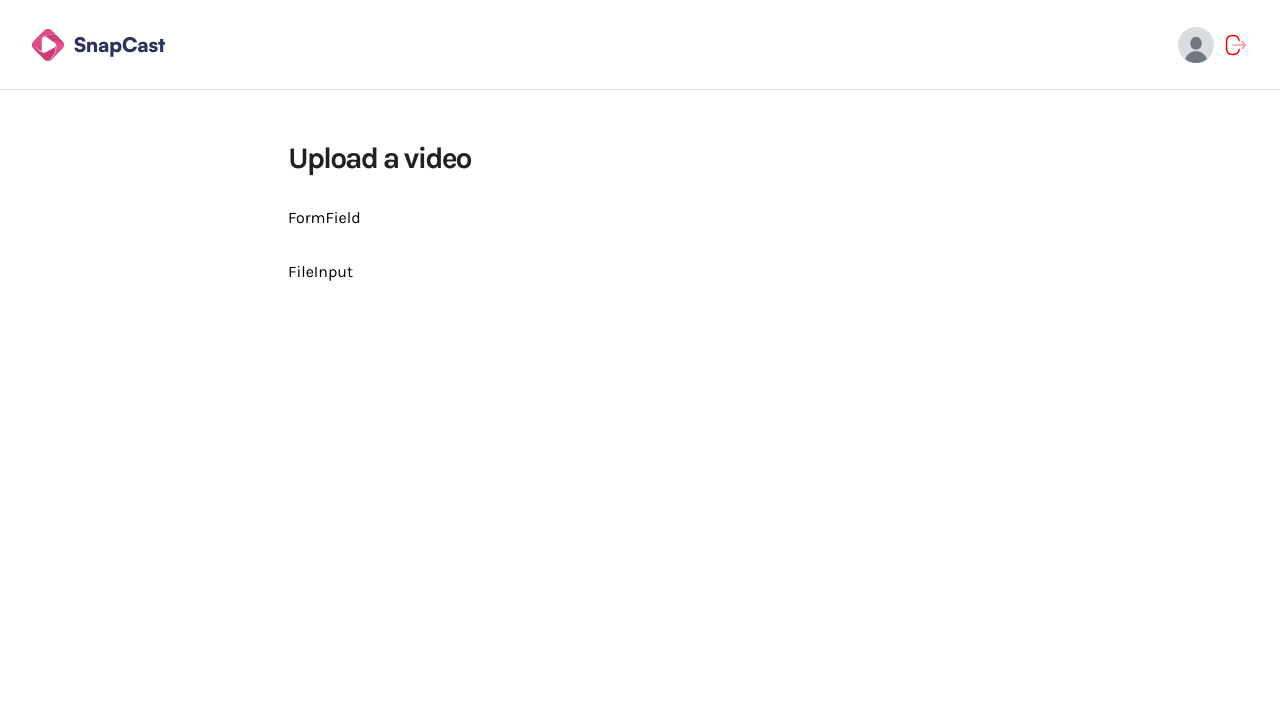
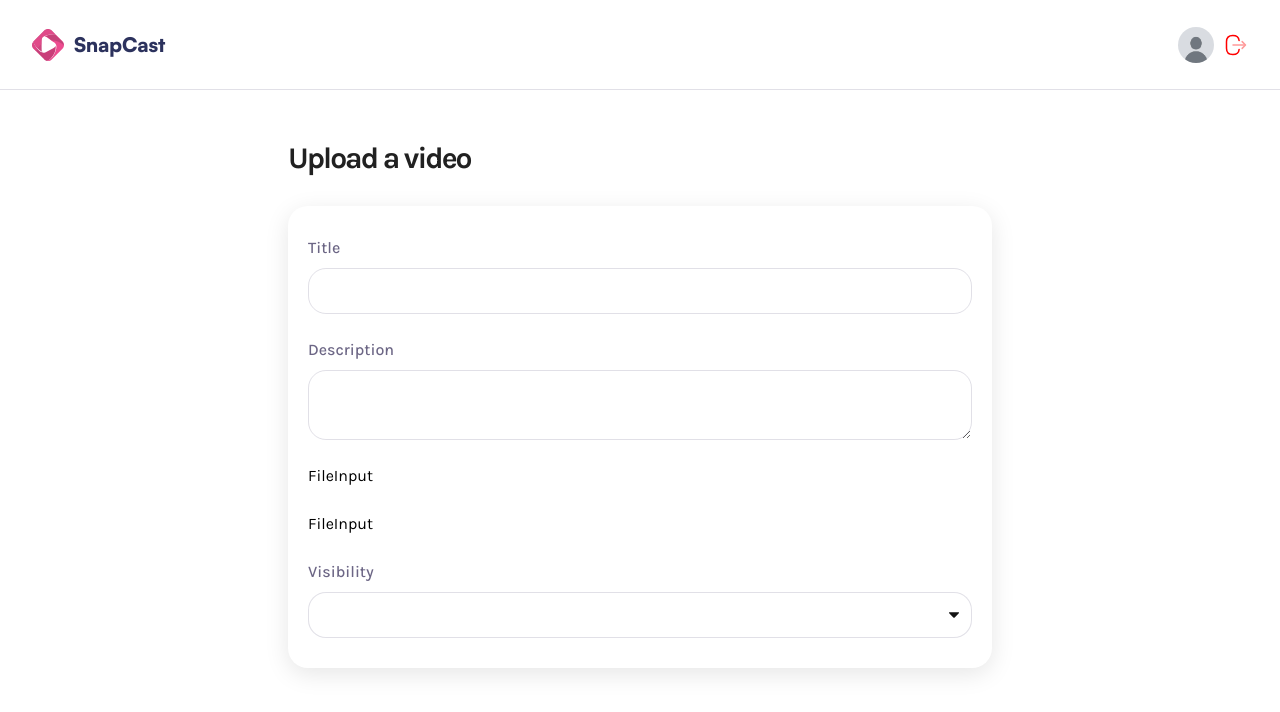
Before and after one commit to Lostovayne/video-sharing-and-recording-platform, a Next.js app: page /upload in a window 1280 px wide. Shown: the top 712 px of the page. Built offline with nearby package versions, Linux system fonts and the light colour scheme.

Commit message:
add input type in FormField component

```diff
--- a/app/(root)/upload/page.tsx
+++ b/app/(root)/upload/page.tsx
@@ -1,12 +1,62 @@
 import FileInput from "@/components/FileInput";
 import FormField from "@/components/FormField";
+import { ChangeEvent, useState } from "react";
+
+interface FormInitialState {
+  title: string;
+  description: string;
+  visibility: string;
+}
 
 const UploadPage = () => {
+  const [error, setError] = useState<string | null>(null);
+  const [formData, setFormData] = useState<FormInitialState>({
+    title: "",
+    description: "",
+    visibility: "public",
+  });
+
+  const handleInputChange = (e: ChangeEvent<HTMLInputElement>) => {
+    const { name, value } = e.target;
+    setFormData((prev) => ({ ...prev, [name]: value }));
+  };
+
   return (
     <div className="wrapper-md upload-page">
       <h1>Upload a video</h1>
-      <FormField />
-      <FileInput />
+      {error && <div className="error-field">{error}</div>}
+
+      <form className="rounded-20 shadow-10 gap-6 w-full flex flex-col px-5 py-7.5">
+        <FormField
+          id="title"
+          label="Title"
+          value={formData.title}
+          onChange={handleInputChange}
+          placeholder="Enter a clear and concise video title"
+        />
+        <FormField
+          id="description"
+          label="Description"
+          value={formData.description}
+          onChange={handleInputChange}
+          placeholder="Describe what this video is about"
+          as="textarea"
+        />
+        <FileInput />
+        <FileInput />
+
+        <FormField
+          id="visibility"
+          label="Visibility"
+          value={formData.visibility}
+          onChange={handleInputChange}
+          as="select"
+          options={[
+            { value: "public", label: "Public" },
+            { value: "private", label: "Private" },
+          ]}
+        />
+      </form>
     </div>
   );
 };
--- a/components/FormField.tsx
+++ b/components/FormField.tsx
@@ -1,6 +1,28 @@
-const FormField = () => {
+const FormField = ({
+  id,
+  label,
+  type = "text",
+  value,
+  onChange,
+  placeholder,
+  as = "input",
+  options = [],
+}: FormFieldProps) => {
+  const InputToRender = ({ typeInput }: { typeInput: "input" | "textarea" | "select" }) => {
+    if (typeInput === "textarea") {
+      return <textarea />;
+    } else if (typeInput === "select") {
+      return <select />;
+    } else {
+      return <input type={type} />;
+    }
+  };
+
   return (
-    <div>FormField</div>
-  )
-}
-export default FormField
+    <div className="form-field">
+      <label htmlFor={id}>{label}</label>
+      <InputToRender typeInput={as} />
+    </div>
+  );
+};
+export default FormField;
```
